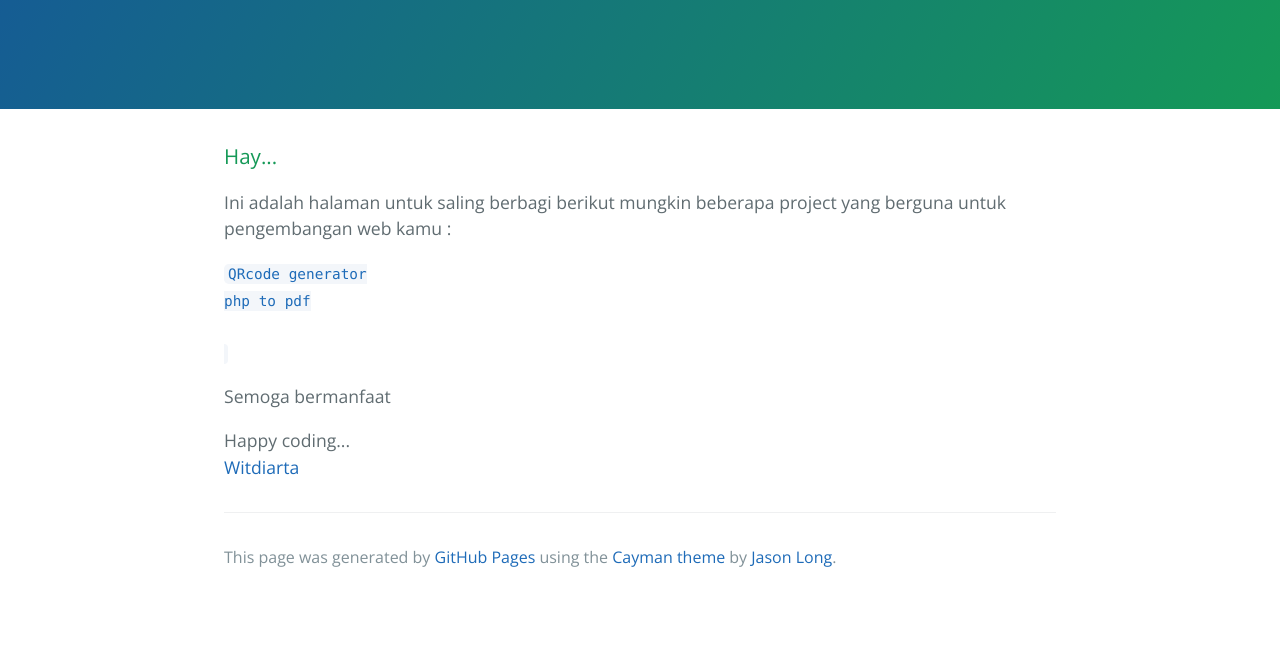
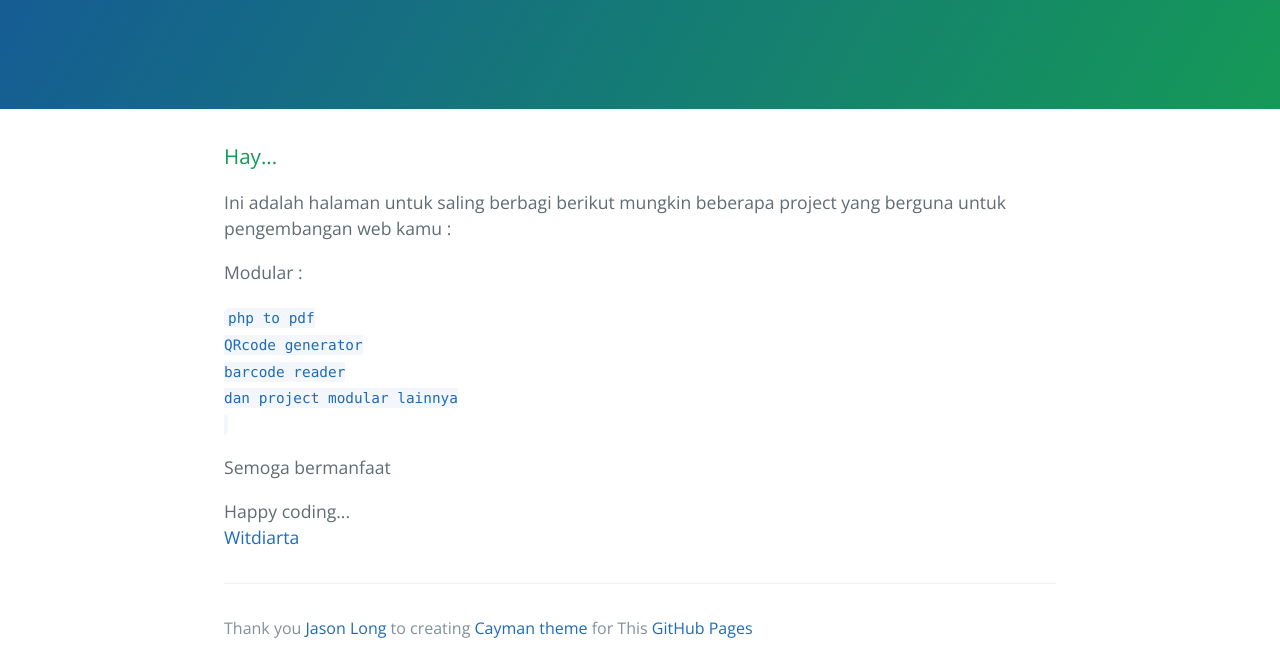
Before and after one commit to witdiarta/witdiarta.github.io, a plain HTML site: page index.html in a window 1280 px wide. Shown: the part 208-880 px from the top of the page. Before the commit the page ends 809 px from the top, so only its background shows below. Drawn offline with nearby package versions, Linux system fonts and the light colour scheme.

Commit message:
Update index.html

```diff
--- a/index.html
+++ b/index.html
@@ -22,11 +22,12 @@
 <p>Ini adalah halaman untuk saling berbagi
 berikut mungkin beberapa project yang berguna untuk pengembangan web kamu :</p>
 
-
+<p>Modular : </p>
 <code>
-<a href="http://www.github.com/witdiarta/phpxp/modular/qrcode">QRcode generator</a><br>
-<a href="http://www.github.com/witdiarta/phpxp/modular/pdf">php to pdf </a><br>
-<br>
+<a href="https://github.com/witdiarta/phpxp/modular/pdf">php to pdf</a><br>
+<a href="https://github.com/witdiarta/phpxp/modular/qrcode">QRcode generator</a><br>
+<a href="https://github.com/witdiarta/phpxp/modular/barcode">barcode reader</a><br>
+<a href="https://github.com/witdiarta/phpxp/modular">dan project modular lainnya</a><br>
 <br>
 </code>
 
@@ -34,11 +35,12 @@ berikut mungkin beberapa project yang berguna untuk pengembangan web kamu :</p>
 <p>Semoga bermanfaat</p>
 
 <p>Happy coding...<br>
-<a href="http://witdiarta.gethub.io">Witdiarta</a></p>
+<a href="http://witdiarta.gethub.io">Witdiarta</a>
+</p>
 
       <footer class="site-footer">
 
-        <span class="site-footer-credits">This page was generated by <a href="https://pages.github.com">GitHub Pages</a> using the <a href="https://github.com/jasonlong/cayman-theme">Cayman theme</a> by <a href="https://twitter.com/jasonlong">Jason Long</a>.</span>
+        <span class="site-footer-credits">Thank you <a href="https://twitter.com/jasonlong">Jason Long</a> to creating <a href="https://github.com/jasonlong/cayman-theme">Cayman theme</a> for This <a href="https://pages.github.com">GitHub Pages</a></span>
       </footer>
 
     </section>
```
